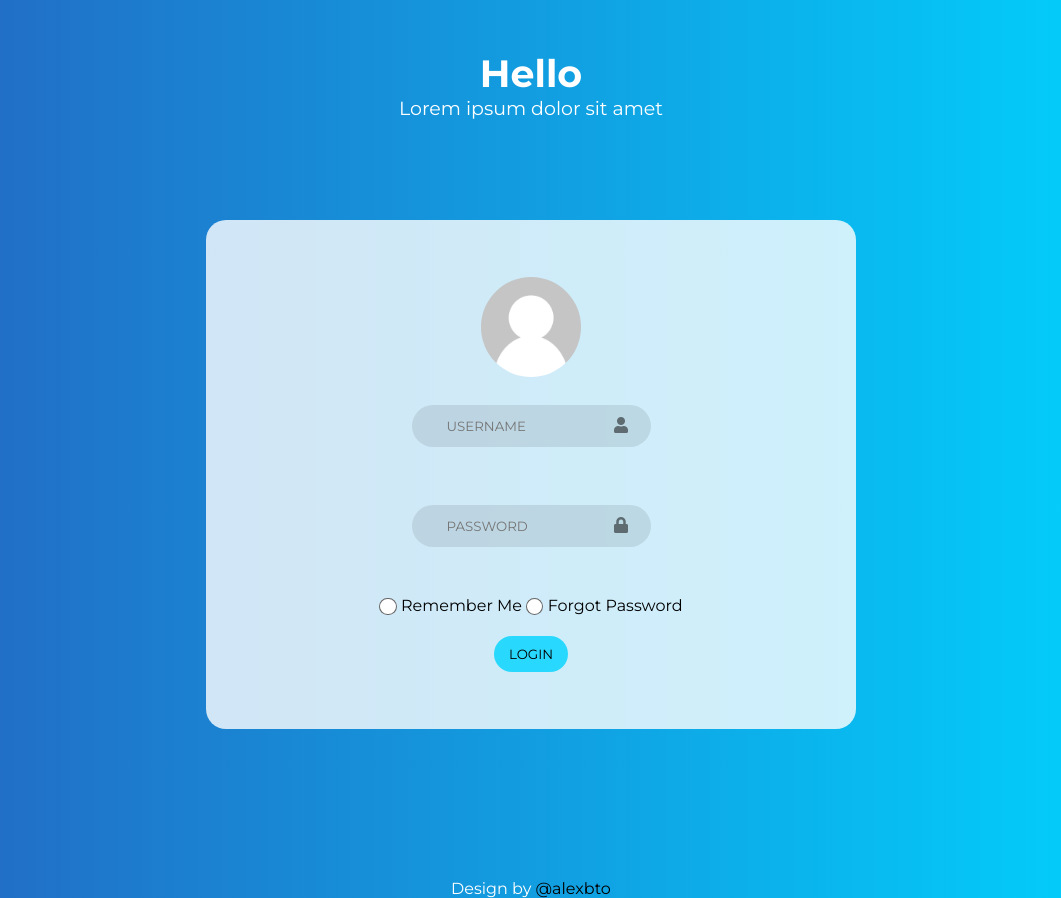
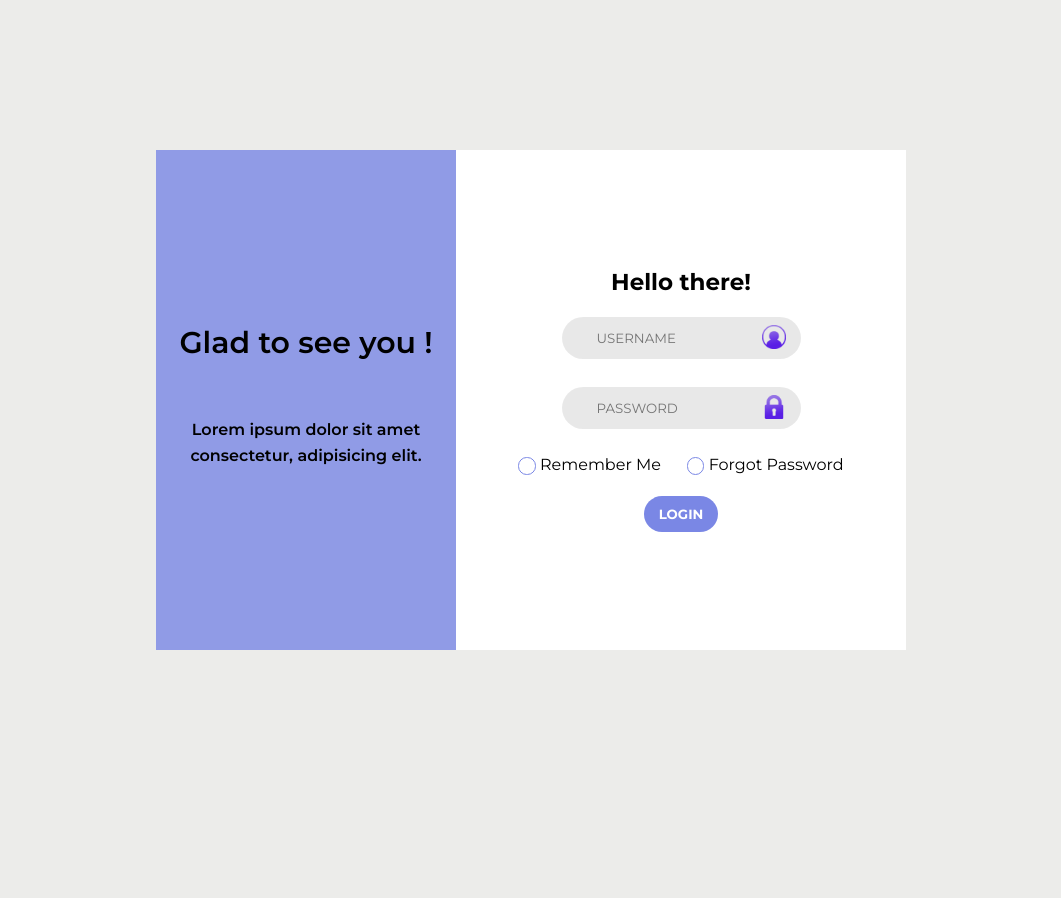
Before and after one commit to alexbto/registration-form, a plain HTML site: page index.html in a window 1280 px wide. Shown: the whole page, without its empty margins (109-1170 px from the left). After the commit the page ends 800 px from the top, so only its background shows below. Drawn offline with Linux system fonts and the light colour scheme.

Commit message:
Design change

```diff
--- a/index.html
+++ b/index.html
@@ -9,34 +9,43 @@
 </head>
 <body>
 
-  <div class="description">
-    <h1>Hello</h1>
-    <p>Lorem ipsum dolor sit amet</p>
+<div class="container">
+
+  <div class="item item-1">
+    <h2>Glad to see you !</h2>
+    <p>Lorem ipsum dolor sit amet consectetur, adipisicing elit.</p>
   </div>
 
-  <form class="login-form" action="">
-    <img class="user-image" src="default-user-image.png" alt="Default user image">
+  <div class="item item-2">
+    <form action="">
 
-    <label for="username"></label>
-    <input type="text" id="username" name="username" placeholder="USERNAME"><i class="fas fa-user"></i>
+      <h2>Hello there!</h2>
 
-    <label for="password"></label>
-    <input type="password" id="password" name="password" placeholder="PASSWORD"><i class="fas fa-lock"></i>
+      <div class="username-container">
+        <img src="user.png" alt="">
+        <input type="text" id="username" name="username" placeholder="USERNAME">
+      </div>
 
-    <div class="checkboxes">
+      <div class="password-container">
+        <img src="lock.png" alt="">
+        <input type="password" id="password" name="password" placeholder="PASSWORD">
+      </div>
+
+      <div class="checkbox-container">
+
         <input type="checkbox" id="remember-me" name="remember-me" value="yes">
         <label for="remember-me">Remember Me</label>
 
         <input type="checkbox" id="forgot-password" name="forgot-password" value="yes">
         <label for="forgot-password">Forgot Password</label>
+
       </div>
 
-    <button class="submit-btn" type="submit" value="submit">LOGIN</button>
+      <button type="submit" value="submit">LOGIN</button>
     </form>
+  </div>
 
-  <footer>
-    <p>Design by<a href="https://github.com/alexbto"> @alexbto</a></p>
-  </footer>
+</div>
 
 </body>
 </html>
--- a/style.css
+++ b/style.css
@@ -8,41 +8,59 @@
 }
 
 body {
-  background: rgb(0,70,93);
-  background: linear-gradient(90deg, rgba(0,70,93,1) 0%, rgba(36,102,193,1) 0%, rgba(0,212,255,1) 100%);
+  background: rgba(229, 228, 226, 0.7);
 }
 
-.description {
-  color: white;
-  position: relative;
-  top: 50px;
+.container {
+  display: grid;
+  width: 100vw;
+  height: 100vh;
+  grid-template-columns: [first] 300px [second] 450px;
+  grid-template-rows: 500px;
+  grid-gap: 0px;
+  justify-content: center;
+  align-content: center;
+}
+
+.container .item {
+  background-color: #fff;
+  height: 100%;
   display: flex;
   flex-direction: column;
-  text-align: center;
-  font-size: 19px;
+  justify-content: center;
 }
 
-.login-form {
+.container .item-1 {
+  align-items: center;
+  text-align: center;
+  background: rgba(122,135,229,0.8);
+}
+
+.container .item-1 * {
+  margin: 30px 0;
+  font-weight: 600;
+  line-height: 20pt;
+}
+
+.container .item-1 h2 {
+  font-size: 30px;
+}
+
+.container .item-2 form {
   display: flex;
   flex-direction: column;
   align-items: center;
-  background-color: rgba(255,255,255,0.8);
-  padding: 50px 0;
-  border-radius: 20px;
-  max-width: 650px;
-  margin: 150px auto;
 }
 
-.login-form * {
+.container .item-2 h2 {
+  font-size: 23px;
+}
+
+.container .item-2 * {
   margin: 7px 0;
 }
 
-.user-image {
-  width: 100px;
-  border-radius: 50px;
-}
-
-#username {
+.container .item-2 input[type="text"], input[type="password"] {
   background-color: rgba(0,0,0,0.09);
   border: none;
   border-radius: 50px;
@@ -50,25 +68,15 @@ body {
   outline-width: 0;
 }
 
-.fa-user {
-  color: rgba(0,0,0,0.5);
-  position: relative;
-  bottom: 44px;
-  left: 90px;
+.container .item-2 img {
+  position: absolute;
+  width: 24px;
+  margin-top: 15px;
+  margin-left: 200px;
 }
 
-#password {
-  background-color: rgba(0,0,0,0.09);
-  border: none;
-  border-radius: 50px;
-  padding: 13px 35px;
-}
-
-.fa-lock {
-  color: rgba(0,0,0,0.5);
-  position: relative;
-  bottom: 44px;
-  left: 90px;
+.container .item-2 .checkbox-container label[for="remember-me"] {
+  margin-right: 22px;
 }
 
 input[type=checkbox] {
@@ -77,19 +85,21 @@ input[type=checkbox] {
   background-color: white;
   border-radius: 50%;
   vertical-align: middle;
-  border: 1.5px solid rgba(0,0,0,0.6);
+  border: 1.5px solid #7a87e5;
   -webkit-appearance: none;
   outline: none;
   cursor: pointer;
 }
 
 input[type=checkbox]:checked {
-  background-color: rgba(0,0,0,0.3);
+  background-color: #7a87e5;
   box-shadow: 0px 0px 0px 2.5px #fff inset;
 }
 
-.submit-btn {
-  background: rgba(0,212,255,0.8);
+.container .item-2 button {
+  color: white;
+  font-weight: 700;
+  background: #7a87e5;
   box-shadow: 0px 0px 0px transparent;
   border: none;
   outline-width: 0;
@@ -99,32 +109,51 @@ input[type=checkbox]:checked {
   transition: all 0.3s ease 0s;
 }
 
-.submit-btn:hover {
-  background-color: #b3f2ff;
-}
-
-footer {
-  width: 50%;
-  margin: auto;
-  color: white;
-  text-align: center;
-}
-
-footer a {
-  text-decoration: none;
-  color: black;
+.container .item-2 button:hover {
+  background-color: #ee76f9;
 }
 
 /* Start of Media Query */
-@media (min-width: 400px) {
+@media (max-width: 1200px) {
 
 }
 
-@media (min-width: 800px) {
+@media (max-width: 800px) {
+  .container {
+    grid-template-columns: 420px;
+    grid-template-rows: [first] 200px [second] 350px;
+  }
+
+  .container .item-1 * {
+    margin: 15px 15px;
+  }
+}
+
+@media (max-width: 500px) {
+  .container {
+    grid-template-columns: 350px;
+    grid-template-rows: [first] 200px [second] 350px;
+  }
+
+  .container .item-1 * {
+    margin: 15px 15px;
+    font-weight: 600;
+    line-height: 20pt;
+    font-size: 0.8em;
+  }
+
+  .container .item-1 h2 {
+    font-size: 24px;
+  }
+
+  .container .item-2 h2 {
+    font-size: 19px;
+  }
+
+  .container .item-2 .checkbox-container * {
+    font-size: 13px;
+  }
 
 }
 
-@media (min-width: 1200px) {
-
-}
 /* End of Media Query */
```
Also changed, not shown: lock.png (added), user.png (added). Lines whose indentation alone changed are shown as unchanged.
